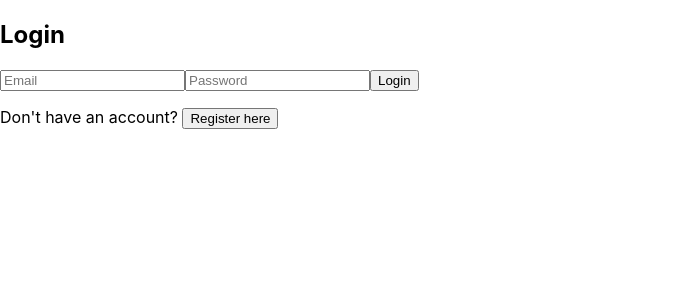
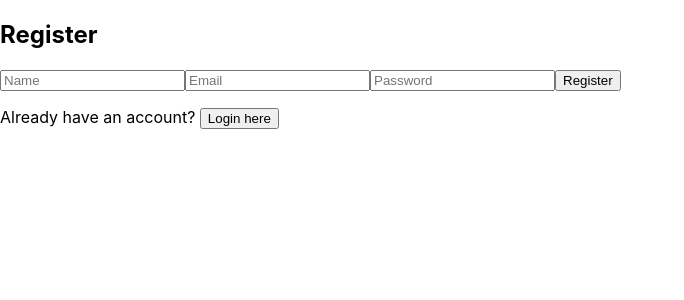
Before and after one commit to EddSJ/task4front, a React (Create React App) app: page /register in a window 1280 px wide. Shown: the top 300 px of the page, without its empty margins (0-684 px from the left). Built offline with nearby package versions, Linux system fonts and the light colour scheme.

Commit message:
using routes instead of conditional components

```diff
--- a/package.json
+++ b/package.json
@@ -8,6 +8,7 @@
     "cra-template": "1.2.0",
     "react": "^19.0.0",
     "react-dom": "^19.0.0",
+    "react-router-dom": "^7.1.3",
     "react-scripts": "5.0.1"
   },
   "scripts": {
--- a/src/App.js
+++ b/src/App.js
@@ -1,11 +1,11 @@
 import React, { useState } from "react";
+import { BrowserRouter as Router, Routes, Route, Navigate } from "react-router-dom";
 import LoginForm from "./components/Auth/LoginForm";
 import RegisterForm from "./components/Auth/RegisterForm";
 import UserManagement from "./components/UserManagement/UserTable";
 
 const App = () => {
   const [isAuthenticated, setIsAuthenticated] = useState(false);
-  const [showRegister, setShowRegister] = useState(false);
 
   const handleLogin = () => {
     setIsAuthenticated(true);
@@ -16,17 +16,48 @@ const App = () => {
   };
 
   return (
+    <Router>
       <div className="App">
-      {!isAuthenticated ? (
-        showRegister ? (
-          <RegisterForm onSwitchToLogin={() => setShowRegister(false)} />
+        <Routes>
+          {/* Rutas públicas */}
+          <Route
+            path="/login"
+            element={
+              !isAuthenticated ? (
+                <LoginForm onLogin={handleLogin} />
               ) : (
-          <LoginForm onLogin={handleLogin} onSwitchToRegister={() => setShowRegister(true)} />
+                <Navigate to="/user-management" replace />
               )
+            }
+          />
+          <Route
+            path="/register"
+            element={
+              !isAuthenticated ? (
+                <RegisterForm />
               ) : (
+                <Navigate to="/user-management" replace />
+              )
+            }
+          />
+
+          {/* Ruta protegida */}
+          <Route
+            path="/user-management"
+            element={
+              isAuthenticated ? (
                 <UserManagement onLogout={handleLogout} />
-      )}
+              ) : (
+                <Navigate to="/login" replace />
+              )
+            }
+          />
+
+          {/* Redirigir cualquier otra ruta */}
+          <Route path="*" element={<Navigate to="/login" replace />} />
+        </Routes>
       </div>
+    </Router>
   );
 };
 
--- a/src/components/Auth/LoginForm.js
+++ b/src/components/Auth/LoginForm.js
@@ -1,15 +1,18 @@
 import React, { useState } from "react";
+import { useNavigate } from "react-router-dom";
 import api from "../../services/api";
 
-const LoginForm = ({ onLogin, onSwitchToRegister  }) => {
+const LoginForm = ({ onLogin }) => {
   const [email, setEmail] = useState("");
   const [password, setPassword] = useState("");
+  const navigate = useNavigate();
 
   const handleSubmit = async (e) => {
     e.preventDefault();
     try {
       await api.login(email, password);
-      onLogin();
+      onLogin(); // Actualiza el estado de autenticación
+      navigate("/user-management"); // Redirige a la gestión de usuarios
     } catch (error) {
       alert("Login failed: " + (error.message || "Unknown error"));
     }
@@ -33,7 +36,7 @@ const LoginForm = ({ onLogin, onSwitchToRegister  }) => {
       <button type="submit">Login</button>
       <p>
         Don't have an account?{" "}
-        <button type="button" onClick={onSwitchToRegister}>
+        <button type="button" onClick={() => navigate("/register")}>
           Register here
         </button>
       </p>
--- a/src/components/Auth/RegisterForm.js
+++ b/src/components/Auth/RegisterForm.js
@@ -1,16 +1,19 @@
 import React, { useState } from "react";
+import { useNavigate } from "react-router-dom";
 import api from "../../services/api";
 
-const RegisterForm = ({ onSwitchToLogin }) => {
+const RegisterForm = () => {
   const [name, setName] = useState("");
   const [email, setEmail] = useState("");
   const [password, setPassword] = useState("");
+  const navigate = useNavigate();
 
   const handleSubmit = async (e) => {
     e.preventDefault();
     try {
-      const response = await api.register(name, email, password); // Usa await para resolver la promesa
+      const response = await api.register(name, email, password);
       alert("Registration successful. User ID: " + response.userId);
+      navigate("/login"); // Redirige al formulario de login
     } catch (error) {
       const errorMessage =
         error.response?.data?.message || "Registration failed. Please try again.";
@@ -42,7 +45,7 @@ const RegisterForm = ({ onSwitchToLogin }) => {
       <button type="submit">Register</button>
       <p>
         Already have an account?{" "}
-        <button type="button" onClick={onSwitchToLogin}>
+        <button type="button" onClick={() => navigate("/login")}>
           Login here
         </button>
       </p>
```
Also changed, not shown: 1 other file (tests, documents, lock files or other folders). Lines whose indentation alone changed are shown as unchanged.
